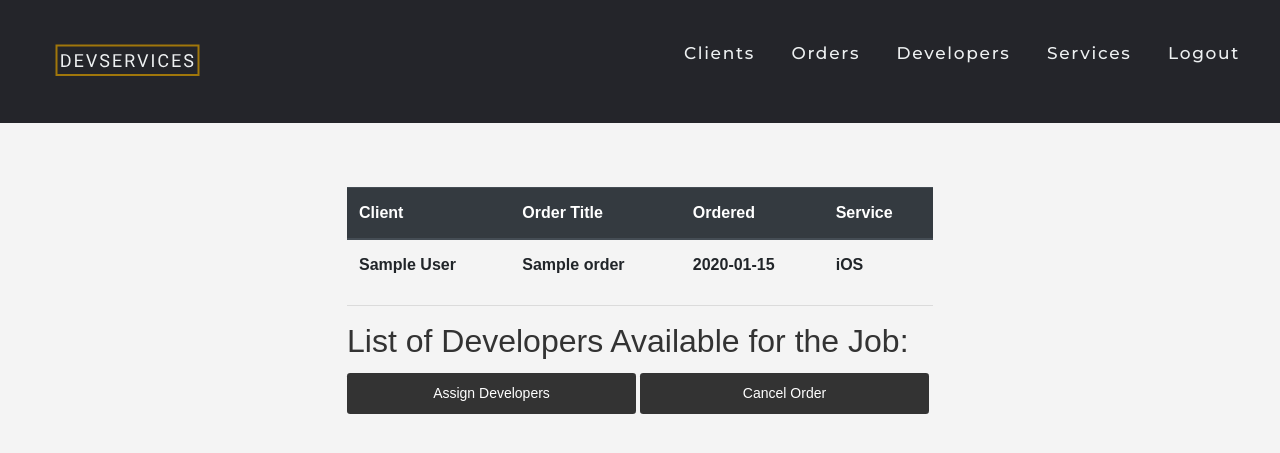
After one commit to Nurou/devServices, a Flask app: page /admin/order/1 in a window 1280 px wide. The commit adds this page. Shown: the top 453 px of the page. Run offline with Flask 2, Linux system fonts and the light colour scheme; a user stored in the database is signed in; tables that the repository leaves empty hold one stand-in row (values such as "Sample post"); lists and menus that the app fills with data are empty; some libraries are stand-ins or nearby versions.

Commit message:
added more admin fucntionality

```diff
--- a/application/auth/routes.py
+++ b/application/auth/routes.py
@@ -95,14 +95,14 @@ def admin_credentials():
         "client/admin.html", title="Admin Credentials"
     )
 
-@accounts.route("/dashboard", methods=["GET"])
+@accounts.route("/admin/dashboard", methods=["GET"])
 @login_required(role="ADMIN")
 def dashboard():
     return render_template(
         "admin/dashboard.html", title="Admin Dashboard"
     )
 
-@accounts.route("/clients", methods=["GET"])
+@accounts.route("/admin/clients", methods=["GET"])
 @login_required(role="ADMIN")
 def clients():
     return render_template(
--- a/application/orders/routes.py
+++ b/application/orders/routes.py
@@ -18,15 +18,13 @@ def new_order():
             title=form.title.data,
             requirements=form.requirements.data,
             account_id=current_user.id,
-            complete=False
+            complete=False,
         )
         db.session.add(order)
         db.session.commit()
         flash("Your order has been created!", "success")
         return redirect(url_for("orders.client_orders", username=current_user.username))
-    return render_template(
-        "client/create_order.html", form=form, legend="New Order"
-    )
+    return render_template("client/create_order.html", form=form, legend="New Order")
 
 
 @orders.route("/account/<string:username>")
@@ -46,7 +44,6 @@ def client_orders(username):
 @login_required
 def order(order_id):
     order = Order.query.get_or_404(order_id)
-    print(order)
     return render_template("client/order.html", title=order.title, order=order)
 
 
@@ -67,7 +64,10 @@ def update_order(order_id):
         form.title.data = order.title
         form.requirements.data = order.requirements
     return render_template(
-        "client/create_order.html", title="Update Order", form=form, legend="Update Order"
+        "client/create_order.html",
+        title="Update Order",
+        form=form,
+        legend="Update Order",
     )
 
 
@@ -83,12 +83,31 @@ def delete_order(order_id):
     return redirect(url_for("main.home"))
 
 
-@orders.route("/agency_orders", methods=["GET"])
+@orders.route("/admin/agency_orders", methods=["GET"])
 @login_required(role="ADMIN")
 def agency_orders():
-    # query all orders made by clients
-    clients =  Account.query.filter_by(role_id = 2)
-    print(clients)
+    orders = Order.query.all()
+    print(orders)
+    for order in orders:
+        print(order.account)
     return render_template(
-        "admin/agency_orders.html", title="All orders", clients=clients
+        "admin/agency_orders.html", title="All orders", orders=orders
     )
+
+
+@orders.route("/admin/order/<int:order_id>")
+@login_required
+def admin_order(order_id):
+    order = Order.query.get_or_404(order_id)
+    return render_template("admin/order.html", title=order.title, order=order)
+
+
+@orders.route("/admin/order/<int:order_id>/mark_done")
+@login_required
+def mark_done(order_id):
+    order = Order.query.get_or_404(order_id)
+    order.complete = True
+    db.session.add(order)
+    db.session.commit()
+    flash("The order was marked as complete.", "success")
+    return redirect(url_for("accounts.dashboard"))
--- /dev/null
+++ b/application/templates/admin/order.html
@@ -0,0 +1,88 @@
+{% extends "admin/layout.html" %} {% block content %}
+<div class="container">
+  <article class="media content-section">
+    <div class="media-body">
+      <table class="table mt-5">
+          <thead class="thead-dark">
+            <tr>
+              <th scope="col">Client</th>
+              <th scope="col">Order Title</th>
+              <th scope="col">Ordered</th>
+              <th scope="col">Service</th>
+             </tr>
+          </thead>
+          <tr>
+            <th>{{ order.account.name }}</th>
+            <th>{{ order.title }}</th>
+            <th>{{ order.date_created.strftime('%Y-%m-%d') }}</th>
+            <th>iOS</th>
+          </tr>
+      </table>
+      <hr />
+        <h2>List of Developers Available for the Job:</h2>
+        <div class="d-flex flex-column">
+          <div class="d-flex">
+            <a class="btn btn-secondary btn-sm mt-1 mb-1" href="#"
+              >Assign Developers</a
+            >
+            <button
+              type="button"
+              class="btn btn-danger btn-sm m-1"
+              data-toggle="modal"
+              data-target="#deleteModal"
+            >
+              Cancel Order
+            </button>
+          </div>
+        </div>
+      </div>
+    </div>
+  </article>
+</div>
+
+  <!-- Modal -->
+  <div
+    class="modal fade"
+    id="deleteModal"
+    tabindex="-1"
+    role="dialog"
+    aria-labelledby="deleteModalLabel"
+    aria-hidden="true"
+  >
+    <div class="modal-dialog" role="document">
+      <div class="modal-content">
+        <div class="modal-header">
+          <h5 class="modal-title" id="deleteModalLabel">Cancel Order?</h5>
+          <button
+            type="button"
+            class="close"
+            data-dismiss="modal"
+            aria-label="Close"
+          >
+            <span aria-hidden="true">&times;</span>
+          </button>
+        </div>
+        <div class="modal-footer">
+          <div class="w-50">
+            <button
+              type="button"
+              class="btn btn-secondary"
+              data-dismiss="modal"
+            >
+              Close
+            </button>
+          </div>
+          <div class="w-50">
+            <form
+              action="{{ url_for('orders.delete_order', order_id=order.id) }}"
+              method="POST"
+            >
+              <input class="btn btn-danger" type="submit" value="Delete" />
+            </form>
+          </div>
+        </div>
+      </div>
+    </div>
+
+</div>
+{% endblock content %}
--- a/application/templates/client/admin.html
+++ b/application/templates/client/admin.html
@@ -11,5 +11,8 @@
       <td>Password</td>
     </tr>
   </table>
+  <a href="{{ url_for('accounts.login') }}" class="btn btn-primary mr-3"
+    >Log in</a
+  >
 </div>
 {% endblock content%}
```
Also changed, not shown: application/developers/forms.py (+8 -2 lines), application/developers/routes.py (+32 -1 lines), application/services/forms.py (added, +8 -0 lines), application/templates/admin/add_developer.html (added, +52 -0 lines), application/templates/admin/agency_orders.html (+22 -3 lines), application/templates/admin/clients.html (+15 -4 lines), application/templates/admin/developers.html (+10 -0 lines).
